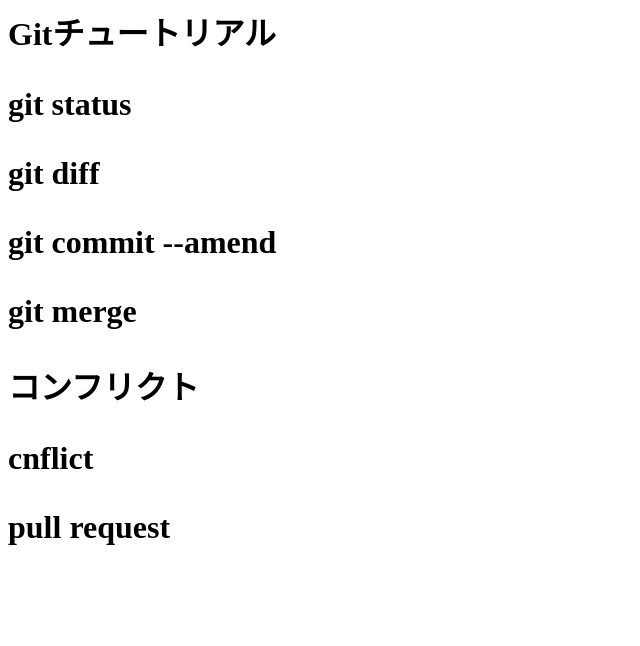
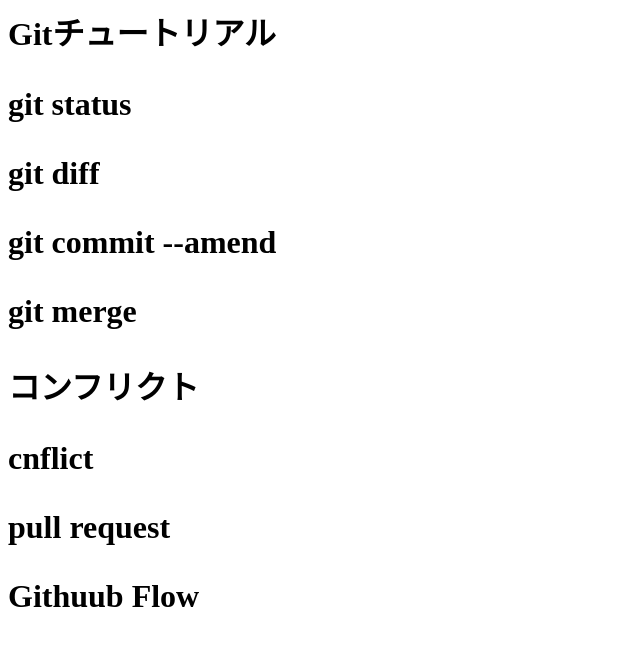
Before and after one commit to m-hero-higeneko/tutorial_2, a plain HTML site: page index.html in a window 1280 px wide. Shown: the whole page, without its empty margins (0-640 px from the left). Drawn offline with Linux system fonts and the light colour scheme.

Commit message:
github flow を追記

```diff
--- a/index.html
+++ b/index.html
@@ -6,3 +6,4 @@
                 <p>コンフリクト</p>
                 <p>cnflict</p>
                 <p>pull request</p>
+                <p>Githuub Flow</p>
```
